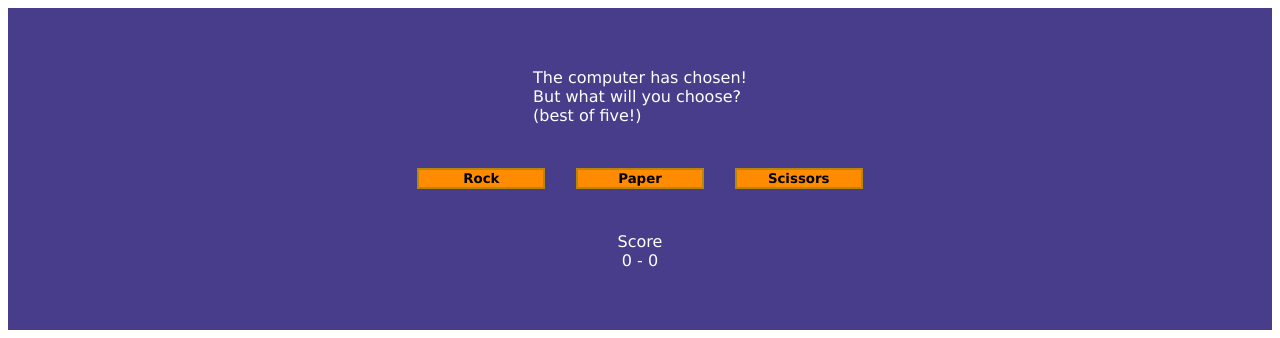
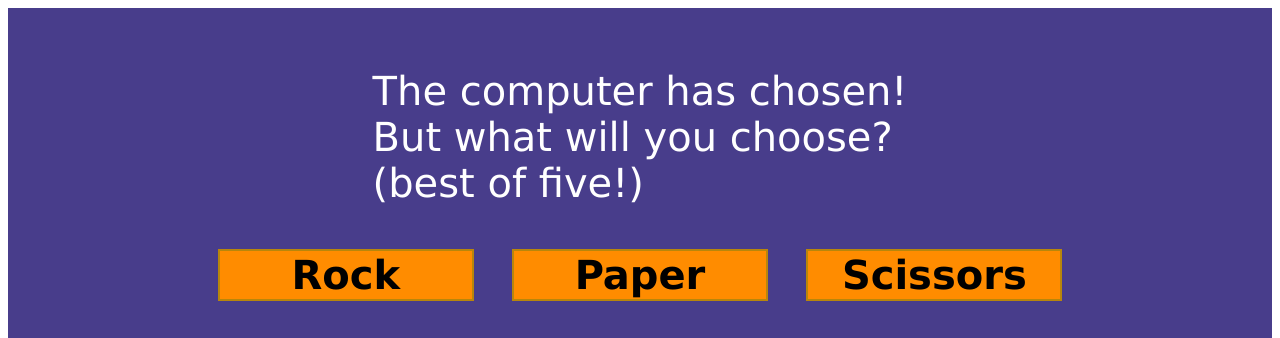
Before and after one commit to jl1011/learning-javascript, a plain HTML site: page index.html in a window 1280 px wide. Shown: the top 338 px of the page. Drawn offline with Linux system fonts and the light colour scheme.

Commit message:
Corrected the text size.

```diff
--- a/styles.css
+++ b/styles.css
@@ -1,6 +1,6 @@
-/* * { */
-/* 	border: 2px ridge; */
-/* } */
+* {
+	font-size: 5vh
+}
 
 #center-screen {
 	display: flex;
@@ -32,7 +32,7 @@
 	font-family: Mont, Verdana, sans-serif;
 	font-weight: 700;
 	margin: 1vw;
-	width: 10vw;;
+	width: 20vw;
 }
 
 .button-container {
```
